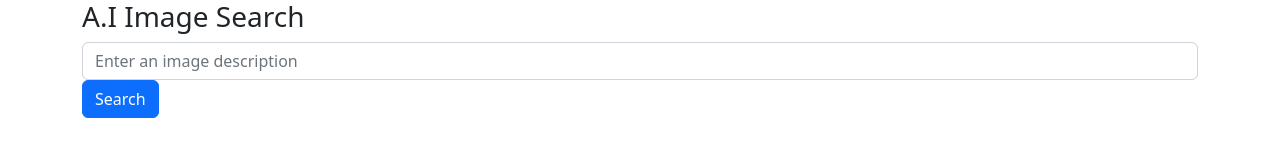
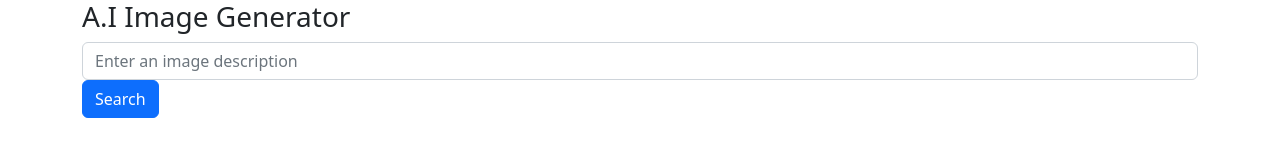
Before and after one commit to Smejia3409/ai-image-generator, a Next.js app in the folder frontend/: page / in a window 1280 px wide. Shown: the top 160 px of the page. Built offline with nearby package versions, Linux system fonts and the light colour scheme.

Commit message:
fixed the app name

```diff
--- a/frontend/components/SearchForm.tsx
+++ b/frontend/components/SearchForm.tsx
@@ -35,7 +35,7 @@ const SearchForm = () => {
 
   return (
     <>
-      <h3>A.I Image Search</h3>
+      <h3>A.I Image Generator</h3>
       <Form onSubmit={searchHandler}>
         <Form.Group className="mb-3" controlId="">
           <Form.Control
--- a/frontend/pages/index.tsx
+++ b/frontend/pages/index.tsx
@@ -9,8 +9,8 @@ export default function Home() {
   return (
     <>
       <Head>
-        <title>AI Image Search</title>
-        <meta name="description" content="Open AI Image Seach" />
+        <title>AI Image Generator</title>
+        <meta name="description" content="Open AI Image generator" />
         <meta name="viewport" content="width=device-width, initial-scale=1" />
         <link rel="icon" href="/favicon.ico" />
       </Head>
```
